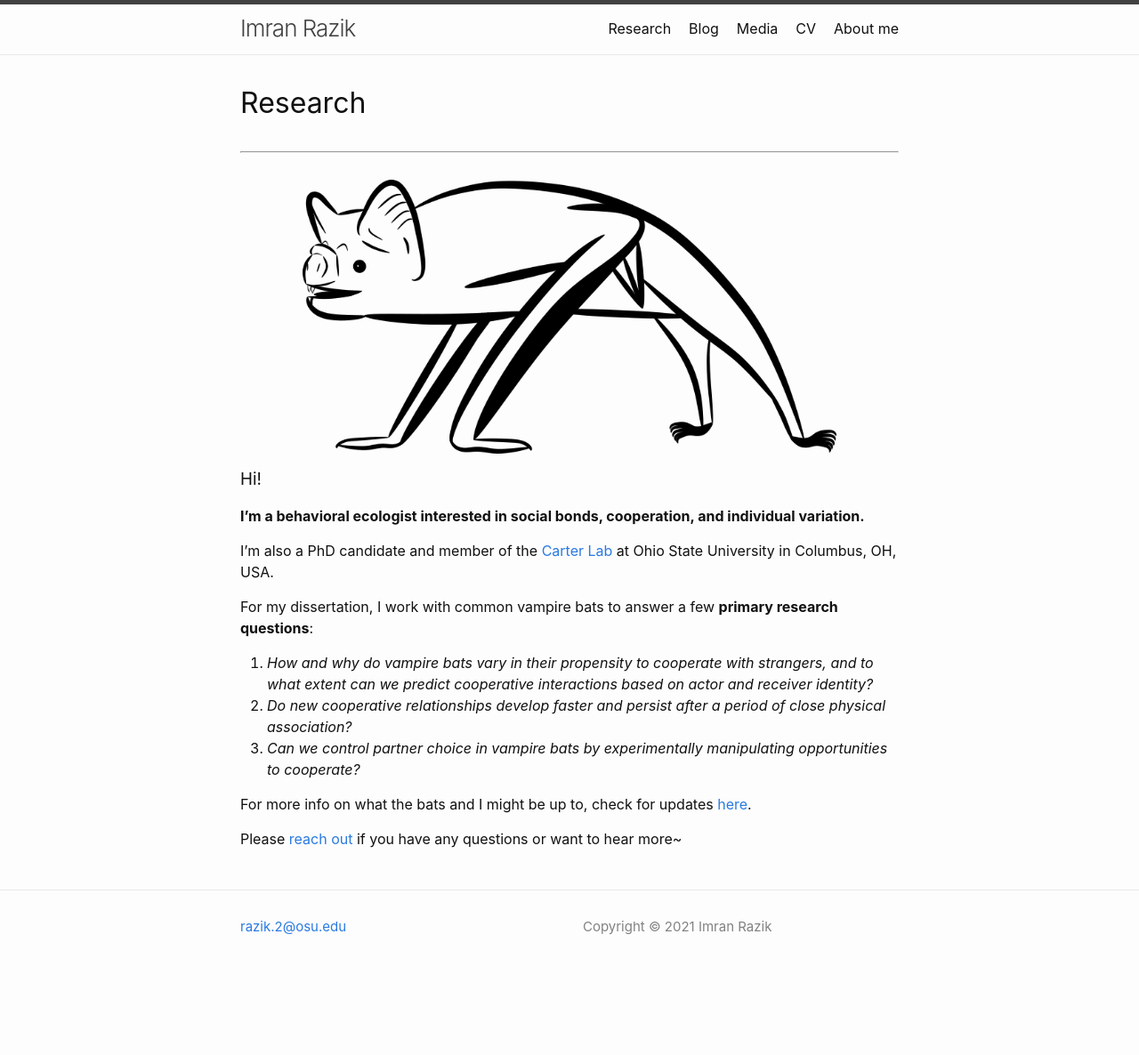
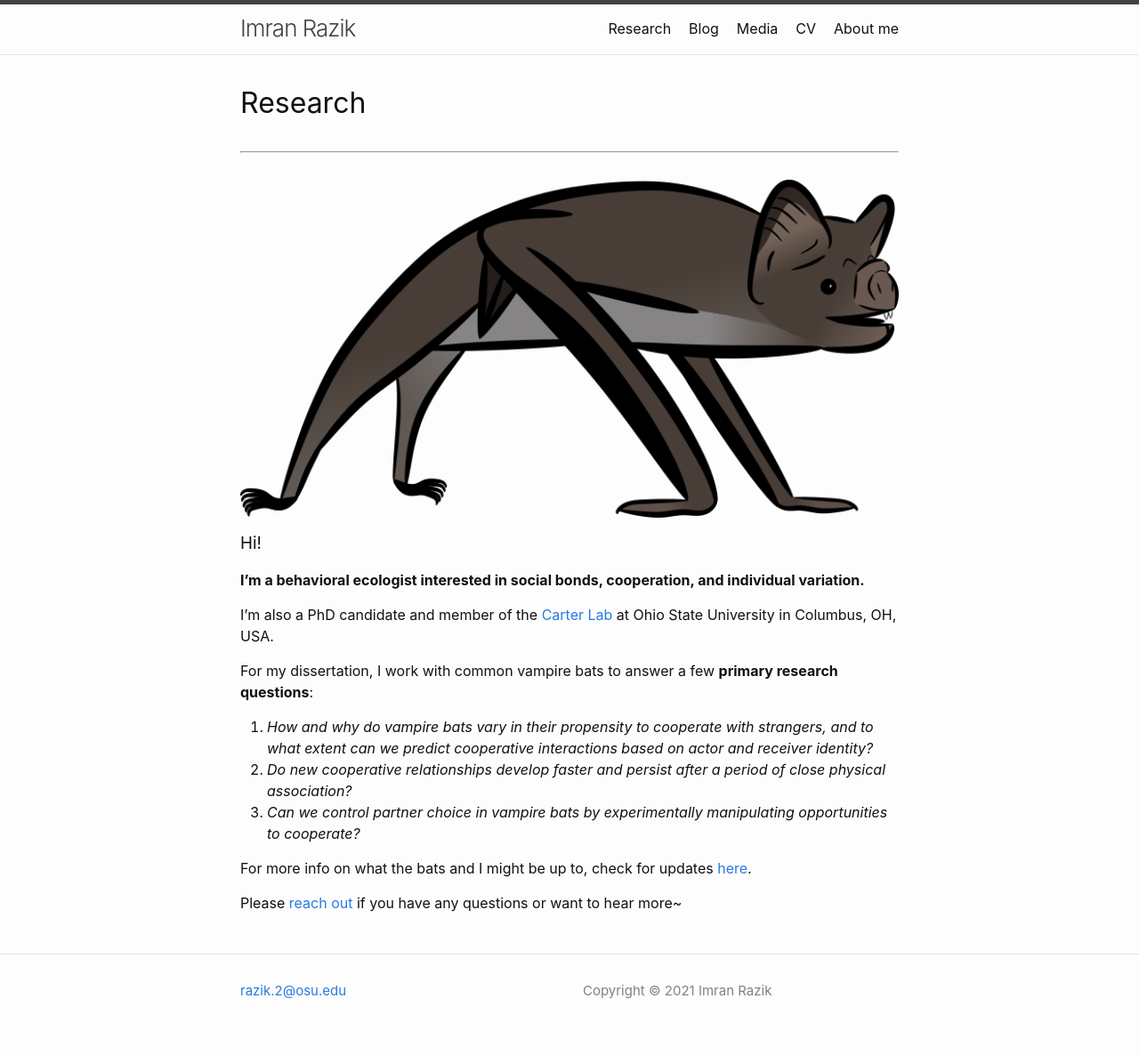
Before and after one commit to imranrazik/imranrazik.github.io, a Jekyll site: the page built from index.md, in a window 1280 px wide. Shown: the whole page at 89% size. Built offline with Jekyll 4.4.1, drawn with Linux system fonts in a browser that asks for light colours; our own code applies the rules of GitHub Pages for plain Markdown files; before the commit the page ends 1114 px from its top, so only the background shows below that.

Commit message:
Update index.md

```diff
--- a/index.md
+++ b/index.md
@@ -4,7 +4,7 @@
 # Research
 ---
 <p align="center">
- <img src="/assets/vampterrestrial.png" width="600">
+ <img src="/assets/vampterrestrial_color.png" width="100%">
 </p>
 
 ### Hi!
```
